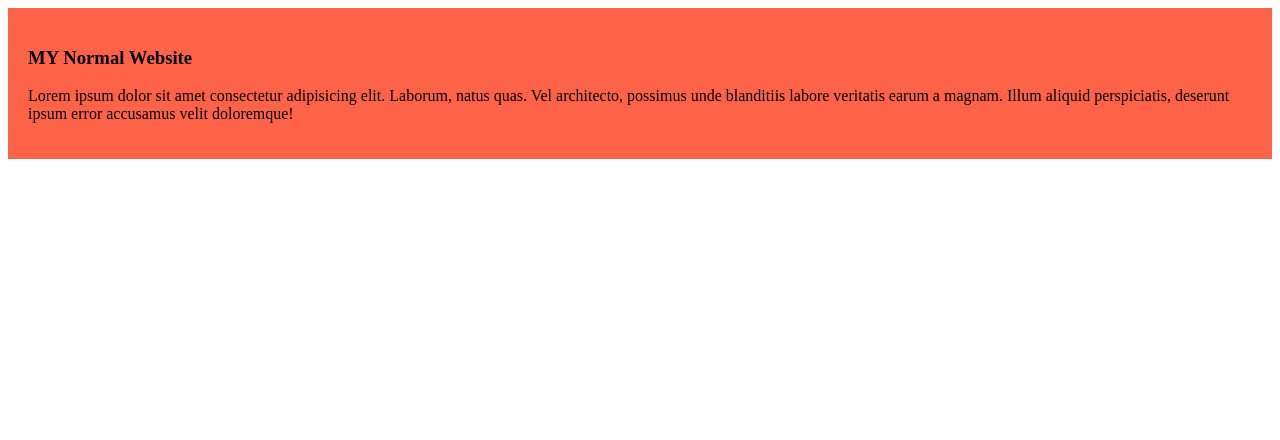
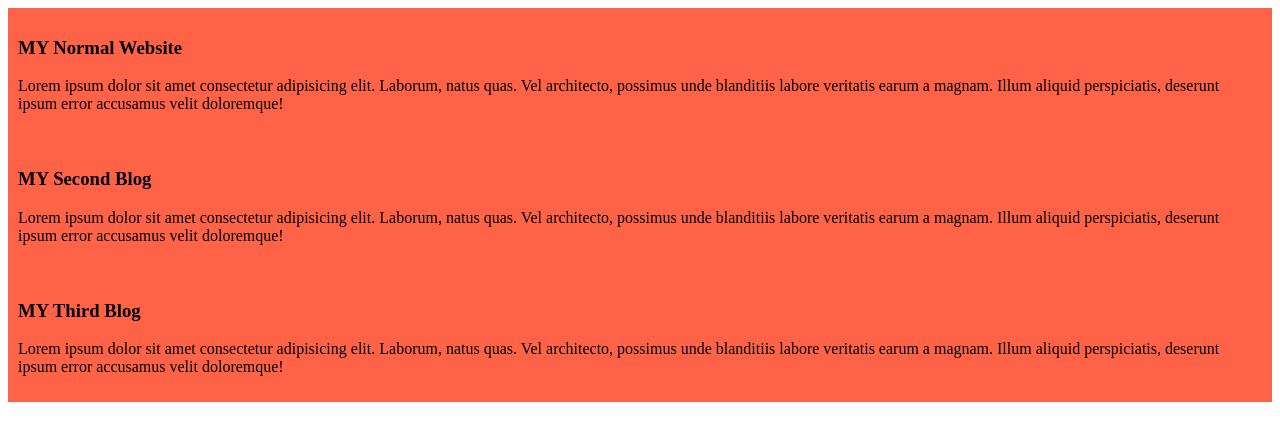
Before and after one commit to Atikmamu/my-normal-website, a plain HTML site: page index.html in a window 1280 px wide. Drawn offline with Linux system fonts and the light colour scheme.

Commit message:
added the second and third blog

```diff
--- a/index.html
+++ b/index.html
@@ -11,6 +11,14 @@
         <h3>MY Normal Website</h3>
         <p>Lorem ipsum dolor sit amet consectetur adipisicing elit. Laborum, natus quas. Vel architecto, possimus unde blanditiis labore veritatis earum a magnam. Illum aliquid perspiciatis, deserunt ipsum error accusamus velit doloremque!</p>
     </div>
+    <div>
+        <h3>MY Second Blog</h3>
+        <p>Lorem ipsum dolor sit amet consectetur adipisicing elit. Laborum, natus quas. Vel architecto, possimus unde blanditiis labore veritatis earum a magnam. Illum aliquid perspiciatis, deserunt ipsum error accusamus velit doloremque!</p>
+    </div>
+    <div>
+        <h3>MY Third Blog</h3>
+        <p>Lorem ipsum dolor sit amet consectetur adipisicing elit. Laborum, natus quas. Vel architecto, possimus unde blanditiis labore veritatis earum a magnam. Illum aliquid perspiciatis, deserunt ipsum error accusamus velit doloremque!</p>
+    </div>
 
 </body>
 </html>
--- a/styles/blog.css
+++ b/styles/blog.css
@@ -1,4 +1,4 @@
 div{
     background-color: tomato;
-    padding: 20px;
+    padding: 10px;
 }
```
